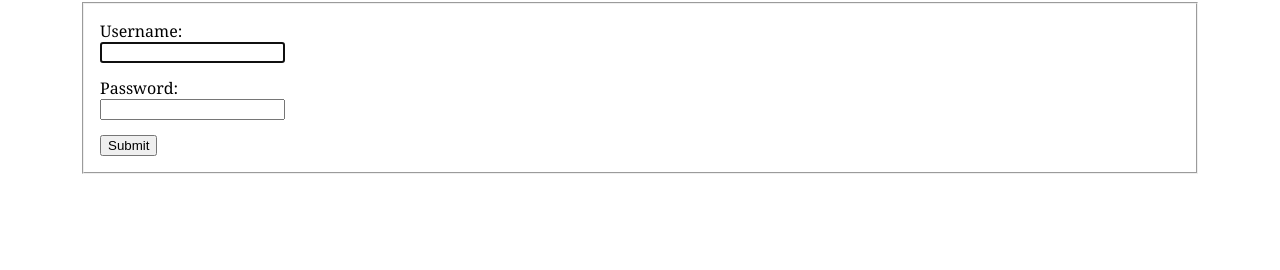
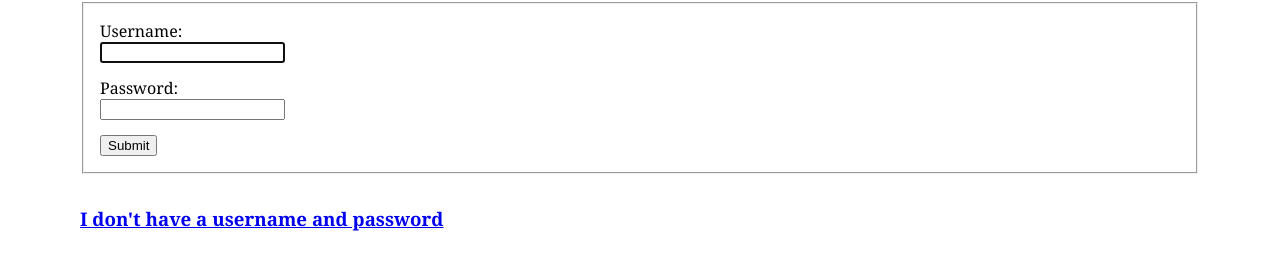
Before and after one commit to nj20tudi/ChocolateToast, a plain HTML site: page Login_Form.html in a window 1280 px wide. Shown: the part 88-358 px from the top of the page. Drawn offline with Linux system fonts and the light colour scheme.

Commit message:
Update Login_Form.html

```diff
--- a/Login_Form.html
+++ b/Login_Form.html
@@ -54,6 +54,8 @@ input[type="checkbox"] {
 	    <button type=submit>Submit</button>
     </div>
   </fieldset>
+	<h3><a href="middleman.html">I don't have a username and password</a></h3>
+
 </form>
 </body>
 </html>
```
